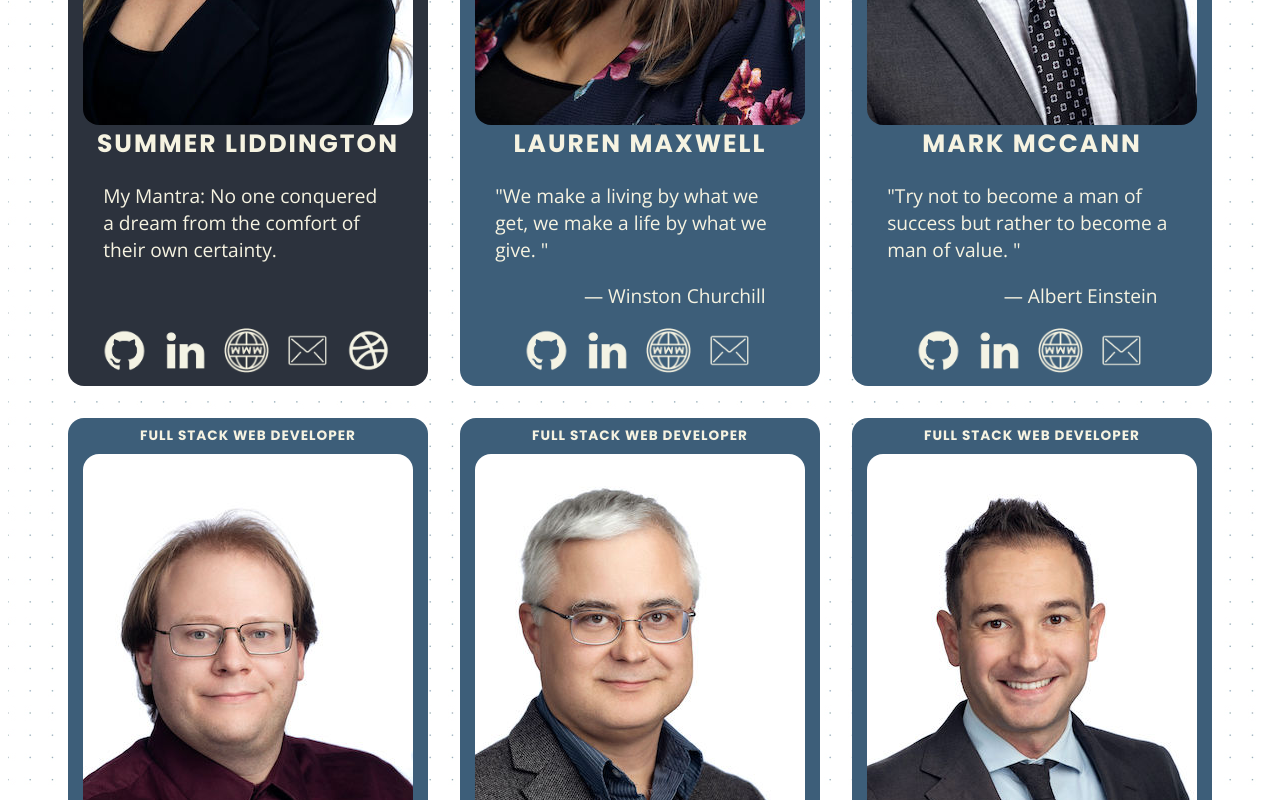
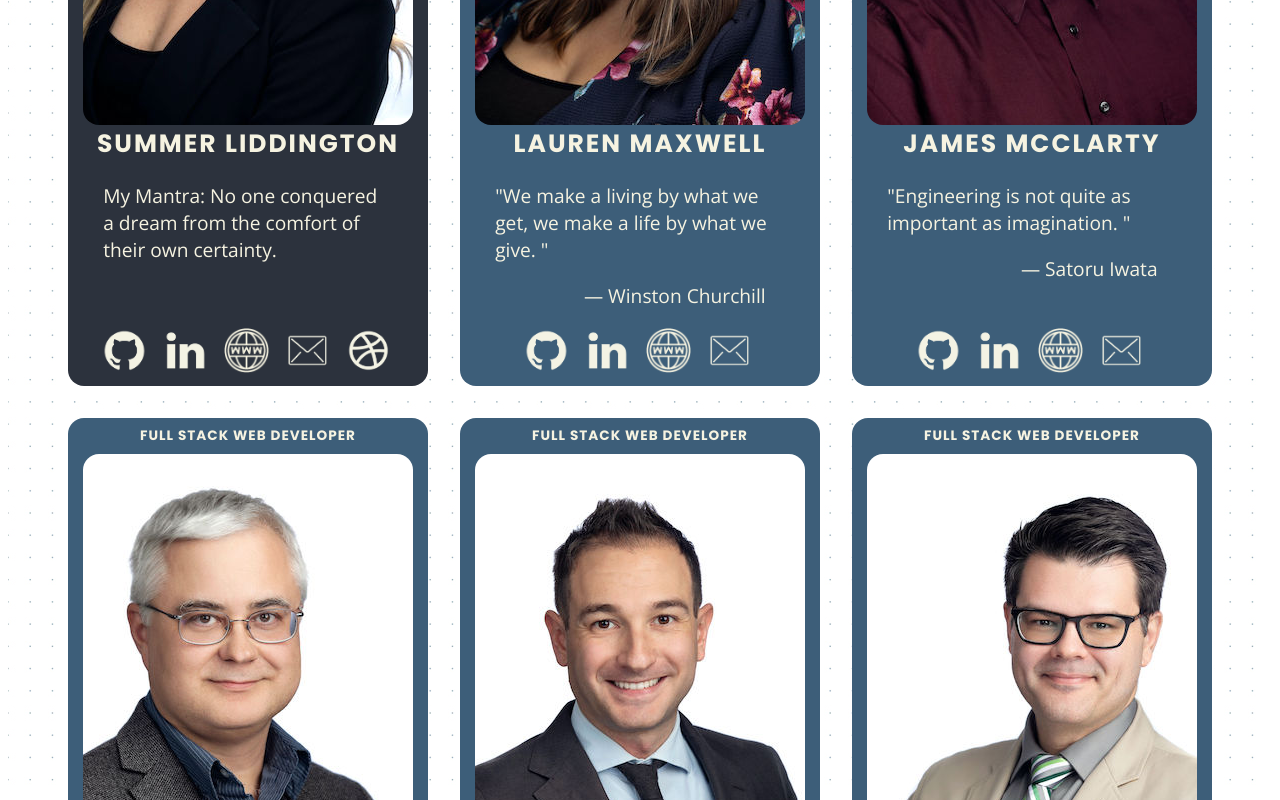
Before and after one commit to nss-day-cohort-35/website, a React (Create React App) app: page / in a window 1280 px wide. Shown: the part 3080-3880 px from the top of the page. Built offline with nearby package versions, Linux system fonts and the light colour scheme.

Commit message:
removed mark, corrected external links and looked at e9's site

```diff
--- a/public/data/cohort.json
+++ b/public/data/cohort.json
@@ -87,7 +87,7 @@
 			"portfolio": "www.sageklein.com",
 			"github": "https://github.com/sageklein",
 			"linkedIn": "https://www.linkedin.com/in/sage-klein/",
-			"dribbble": "https://dribbble.com/SageKlein",
+			"dribbble": "www.dribbble.com/SageKlein",
 			"email": "sageklein@gmail.com"
 		},
         {
@@ -102,7 +102,7 @@
 			"portfolio": "www.summerliddington.com",
 			"github": "https://github.com/summerliddington",
 			"linkedIn": "https://www.linkedin.com/in/summerliddington/",
-			"dribbble": "https://dribbble.com/summerliddington",
+			"dribbble": "www.dribbble.com/summerliddington",
 			"email": "summerliddington@me.com"
 		},
         {
@@ -120,21 +120,6 @@
 			"dribbble": null,
 			"email": "laurenelizamax@icloud.com"
 		},
-        {
-            "id": 9,
-            "firstName": "Mark",
-            "lastName": "McCann",
-            "proImg": "mark-real.jpg",
-            "funImg": "mark-fun.jpg",
-            "concentration": "Full Stack Web Developer",
-            "quote": "\"Try not to become a man of success but rather to become a man of value. \"",
-            "author": "  ― Albert Einstein",
-            "portfolio": "mjmccann90.github.io",
-            "github": "https://github.com/mjmccann90",
-            "linkedIn": "www.linkedin.com/in/markjmccann12",
-            "dribbble": null,
-            "email": "mjmccann12@me.com"
-        },
         {
             "id": 10,
             "firstName": "James",
@@ -207,7 +192,7 @@
             "portfolio": "www.leighmrogers.com",
             "github": "https://github.com/LeighMRogers",
             "linkedIn": "https://www.linkedin.com/in/leighmrogers/",
-            "dribbble": "https://dribbble.com/LeighMRogers",
+            "dribbble": "www.dribbble.com/LeighMRogers",
             "email": "limarkey@gmail.com"
         },
         {
@@ -264,10 +249,10 @@
             "concentration": "UI/UX Designer & Developer",
             "quote": "\"One of the greatest discoveries a man makes, one of his great surprises, is to find he can do what he was afraid he couldn’t do.\"",
             "author": " ― Henry Ford",
-            "portfolio": " ",
+            "portfolio": "jquinsmith.github.io/jquinsmith",
             "github": "https://github.com/JQuinSmith",
             "linkedIn": "https://www.linkedin.com/in/jquinsmith/",
-            "dribbble": "https://dribbble.com/JQuinSmith",
+            "dribbble": "www.dribbble.com/JQuinSmith",
             "email": "jquinsmyth@gmail.com"
         },
         {
@@ -282,7 +267,7 @@
 			"portfolio": "",
 			"github": "https://github.com/jchandlerturner",
 			"linkedIn": "https://www.linkedin.com/in/jchandlerturner/",
-			"dribbble": "https://dribbble.com/jchandlerturner",
+			"dribbble": "www.dribbble.com/jchandlerturner",
 			"email": "jchandlerturner@icloud.com"
 		},
         {
--- a/src/Components/PageContent/GroupThanksCard.js
+++ b/src/Components/PageContent/GroupThanksCard.js
@@ -45,6 +45,13 @@ export default class GroupThanksCard extends Component {
               <li className="speakerNames"><span className="boldName">Amanda Meyers, </span> <small>HealthStream</small></li>
               <li className="speakerNames"><span className="boldName">Lindsay Mulhollen, </span> <small>HealthStream</small></li>
               <li className="speakerNames"><span className="boldName">Melissa Robertson, </span> <small>HealthStream</small></li>
+              <li className="speakerNames"><span className="boldName">Brad Posey, </span> <small>EY</small></li>
+              <li className="speakerNames"><span className="boldName">Jase Hackman, </span> <small>HealthStream</small></li>
+              <li className="speakerNames"><span className="boldName">Richard Lancaster, </span> <small>Smile Direct Club</small></li>
+              <li className="speakerNames"><span className="boldName">Max Beizer, </span> <small>GitHub</small></li>
+              <li className="speakerNames"><span className="boldName">Pavel Bukengolts, </span> <small>Protective Insurance</small></li>
+              <li className="speakerNames"><span className="boldName">Elizabeth Collins, </span> <small>CGI</small></li>
+
 
 
               </ul>
--- a/src/Components/Students/StudentCard.js
+++ b/src/Components/Students/StudentCard.js
@@ -92,7 +92,7 @@ export default class StudentCard extends Component {
 							></img>
 						</a>
 
-            <a href={`${this.props.student.portfolio}`} target="_blank" rel="noopener noreferrer">
+            <a href={`http://${this.props.student.portfolio}`} target="_blank" >
 							<img
 								className="student-logo"
 								alt={`${this.props.student.portfolio}`}
@@ -107,7 +107,7 @@ export default class StudentCard extends Component {
 							></img>
 						</a>
 						{this.props.student.dribbble ? (
-              <a href={`${this.props.student.dribbble}`} target="_blank" rel="noopener noreferrer">
+              <a href={`http://${this.props.student.dribbble}`} target="_blank" rel="noopener noreferrer">
 								<img
 									className="student-logo"
 									alt={`${this.props.student.dribbble}`}
```
